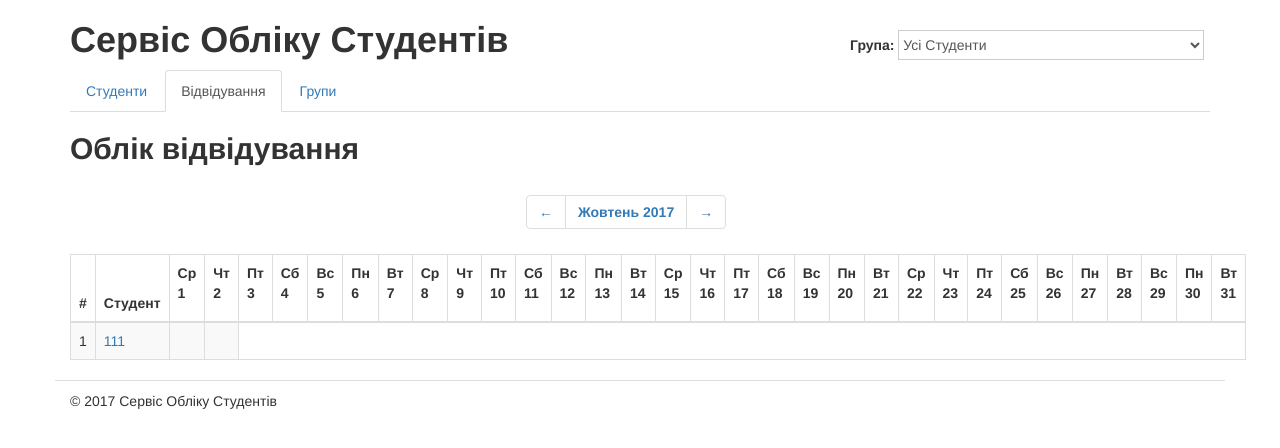
After one commit to VovaPetuhov/students, a Django app: page /journal/ in a window 1280 px wide. The commit adds this page. Shown: the top 448 px of the page. Run offline with Django 3.2, Linux system fonts and the light colour scheme; some libraries are stand-ins or nearby versions.

Commit message:
journal_template

```diff
--- a/students/static/css/main.css
+++ b/students/static/css/main.css
@@ -25,3 +25,9 @@ h1, h2, h3, h4, h5, h6 {
     line-height: 30px;
     color: #555555;
 }
+
+#month_journal_navigation {
+    font-weight: bold;
+    margin: auto;
+    width: 20%;
+}
--- a/students/templates/students/base.html
+++ b/students/templates/students/base.html
@@ -28,12 +28,14 @@
                 </div>
                 <!-- Groups Selector -->
                 <div class='col-xs-4' id='group-selector'>
+                    {% block menu_groups %}
                         <strong>Група:</strong>
                         <select>
                             <option value="">Усі Студенти</option>
                             <option value="">МтМ - 21, Подоба Віталій (No 254)</option>
                             <option value="">МтМ - 22, Корост Андрій (No 2123)</option>
                         </select>
+                    {% endblock menu_groups %}
                 </div>
             </div>
             <!-- End Header -->
@@ -86,7 +88,9 @@
             <!-- Start Footer -->
             <div class='row' id='footer'>
                 <div class='col-xs-12'>
+                    {% block footer %}
                         &copy; 2017 Сервіс Обліку Студентів
+                    {% endblock footer %}
                 </div>
             </div>
             <!-- End Footer -->
--- /dev/null
+++ b/students/templates/students/journal.html
@@ -0,0 +1,75 @@
+{% extends 'students/base.html' %}
+
+{% load static from staticfiles %}
+
+{% block meta_title %}Відвідування{% endblock meta_title %}
+
+{% block title %}Облік відвідування{% endblock title %}
+
+{% block content %}
+
+    <!-- Month -->
+
+    <nav id="month_journal_navigation">
+        <ul class='pagination'>
+            <li><a href='#'>&larr;</a></li>
+            <li><a href='#'>Жовтень 2017</a></li>
+            <li><a href='#'>&rarr;</a></li>
+        </ul>
+    </nav>
+
+    <!-- Start Students Listing -->
+    <table class="table table-hover table-striped table-bordered">
+
+        <thead>
+            <tr>
+                <th>#</th>
+                <th>Студент</th>
+                <th>Ср<p>1</th>
+                <th>Чт<p>2</th>
+                <th>Пт<p>3</th>
+                <th>Сб<p>4</th>
+                <th>Вс<p>5</th>
+                <th>Пн<p>6</th>
+                <th>Вт<p>7</th>
+                <th>Ср<p>8</th>
+                <th>Чт<p>9</th>
+                <th>Пт<p>10</th>
+                <th>Сб<p>11</th>
+                <th>Вс<p>12</th>
+                <th>Пн<p>13</th>
+                <th>Вт<p>14</th>
+                <th>Ср<p>15</th>
+                <th>Чт<p>16</th>
+                <th>Пт<p>17</th>
+                <th>Сб<p>18</th>
+                <th>Вс<p>19</th>
+                <th>Пн<p>20</th>
+                <th>Вт<p>21</th>
+                <th>Ср<p>22</th>
+                <th>Чт<p>23</th>
+                <th>Пт<p>24</th>
+                <th>Сб<p>25</th>
+                <th>Вс<p>26</th>
+                <th>Пн<p>27</th>
+                <th>Вт<p>28</th>
+                <th>Вс<p>29</th>
+                <th>Пн<p>30</th>
+                <th>Вт<p>31</th>
+            </tr>
+        </thead>
+
+        <tbody>
+{#            {% for group in groups %}#}
+            <tr>
+                <td>1</td>
+                <td><a href='#'>111</a></td>
+                <td></td>
+                <td></td>
+            </tr>
+{#            {% endfor %}#}
+        </tbody>
+
+    </table>
+
+{% endblock content %}
--- a/students/views/journal.py
+++ b/students/views/journal.py
@@ -0,0 +1,11 @@
+from django.shortcuts import render
+from django.http import HttpResponse
+
+
+# Views for Journal
+
+def journal_list(request):
+    journal = ({'id': 1, 'first_name': 'Корост', 'last_name': 'Андрій', 'ticket': 2123, 'image': 'img/images.jpeg'},
+               {'id': 2, 'first_name': 'Зінкевич', 'last_name': 'Петро', 'ticket': 2124, 'image': 'img/images.jpeg'},
+               {'id': 3, 'first_name': 'Простий', 'last_name': 'Микола', 'ticket': 2125, 'image': 'img/images.jpeg'})
+    return render(request, 'students/journal.html', {'journal': journal})
--- a/studentsdb/urls.py
+++ b/studentsdb/urls.py
@@ -31,5 +31,8 @@ urlpatterns = [
     url(r'^groups/(?P<gid>\d+)/edit/$', groups.groups_edit, name='groups_edit'),
     url(r'^groups/(?P<gid>\d+)/delete/$', groups.groups_delete, name='groups_delete'),
 
+    # Journal urls
+    url(r'^journal/$', journal.journal_list, name='journal'),
+
     url(r'^admin/', admin.site.urls),
 ]
```
Lines whose indentation alone changed are shown as unchanged.
